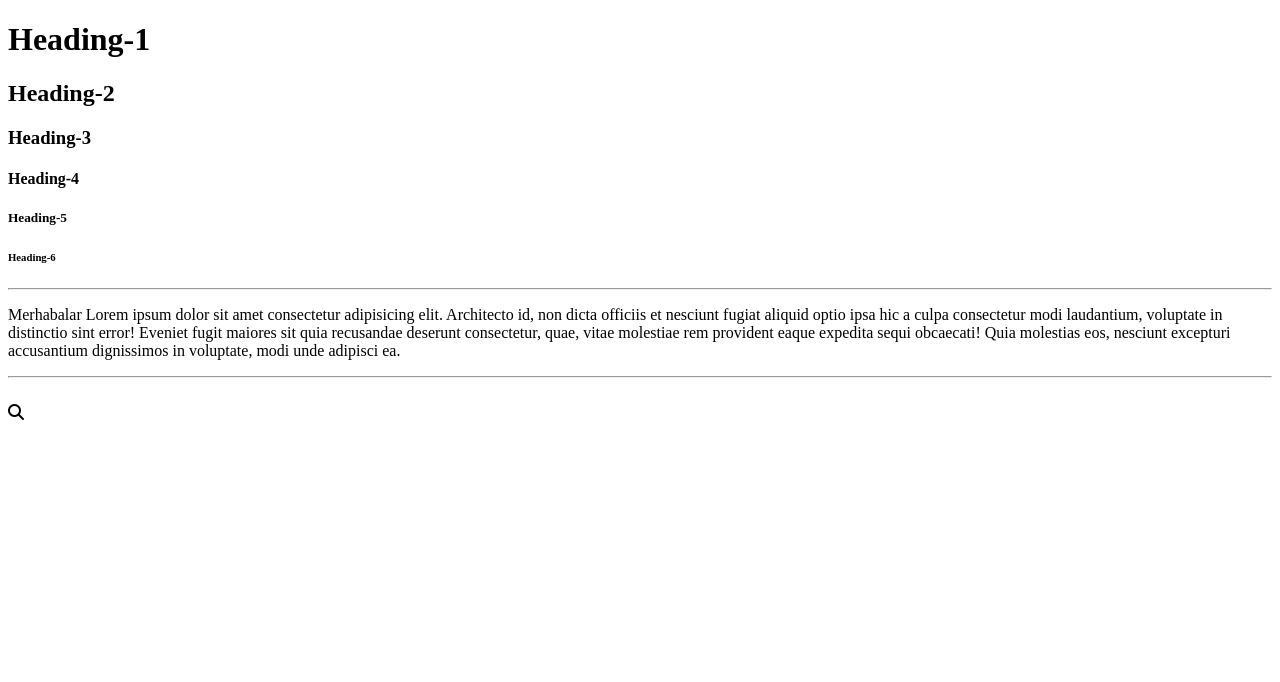
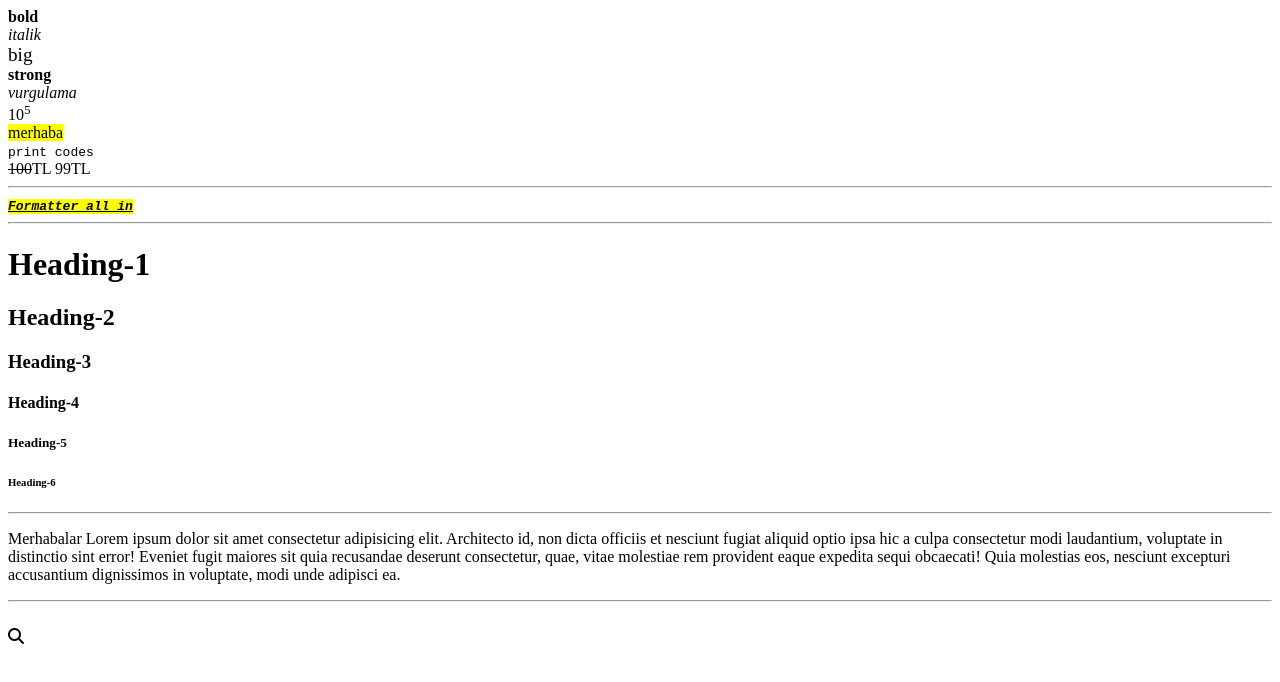
Before and after one commit to niranozenn/Html_ex., a plain HTML site: page index.html in a window 1280 px wide. Drawn offline with Linux system fonts and the light colour scheme.

Commit message:
formatter

```diff
--- a/index.html
+++ b/index.html
@@ -25,7 +25,34 @@
 <body>
     <noscript>Your browser doesn't support JavaScript</noscript>
     <!-- start codes -->
+    <!-- formatter -->
+    <b>bold</b><br>
+    <i>italik</i><br>
+    <big>big</big><br>
+    <strong>strong</strong><br>
+    <em>vurgulama</em><br>
+    10<sup>5</sup><br>
+    <mark>merhaba</mark><br>
+    <code>print codes</code><br>
+    <del>100</del>TL 99TL<br>
+    <hr>
+    <b>
+        <i>
+            <strong>
+                <code>
+            <ins>
+                <mark>
+                    Formatter all in
+                </mark>
+            </ins>
+        </code>
+            </strong>
+        </i>
+    </b>
 
+
+
+    <hr>
     <!-- h#{Heading-$}*6 -->
     <h1>Heading-1</h1>
     <h2>Heading-2</h2>
```
